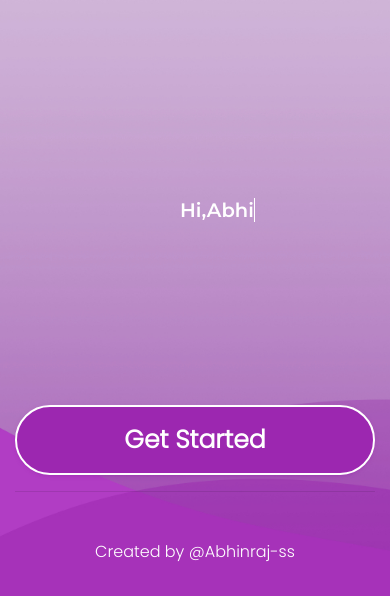
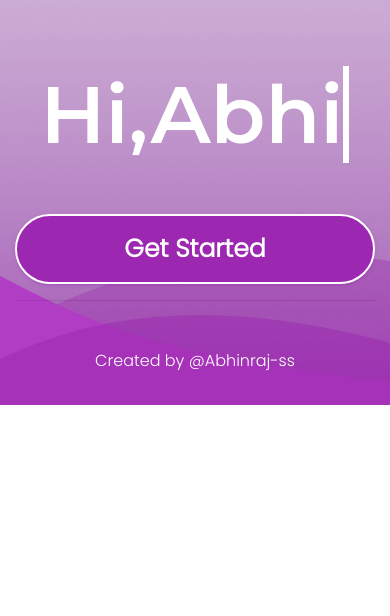
Before and after one commit to Abhinraj-ss/PercentPoll, a Flask app: page / in a window 390 px wide. Shown: the part 228-844 px from the top of the page. Run offline with Flask 2, Linux system fonts and the light colour scheme; a user stored in the database is signed in; data that the repository does not hold is empty; some libraries are stand-ins or nearby versions.

Commit message:
making responsive

```diff
--- a/percentpoll/static/style.css
+++ b/percentpoll/static/style.css
@@ -36,7 +36,7 @@ h3 {
     }
 .wrap{
     color:white;
-    font-size:5vw;
+    font-size:5em;
     font-family: 'Montserrat', sans-serif;
     }
 #me{
--- a/percentpoll/templates/index.html
+++ b/percentpoll/templates/index.html
@@ -27,7 +27,7 @@
       {% endif %}
     </div>
   </div>
-  <div class="container-fluid" style="text-align: center;padding: 180px;">
+  <div class="container-fluid" style="text-align: center;padding: 10%;">
     <strong class="typewrite" data-period="2000" data-type='[ "Hi,{{user}}.", "You are In Now.", "Unleash Your Polls."]'>
       <span class="wrap"></span>
     </strong>
--- a/percentpoll/templates/view.html
+++ b/percentpoll/templates/view.html
@@ -12,7 +12,7 @@
     <div class="text-center">
       <hr />
       {% if  not polls %}
-      <img src="{{url_for('static', filename='NoPolls.png')}}" style="padding-bottom:3px; width: 500px;" />
+      <img src="{{url_for('static', filename='NoPolls.png')}}" style="padding-bottom:3px; width: 40vw;" />
       {% endif %}
 
       {% for poll, percent in current_polls %}
```
